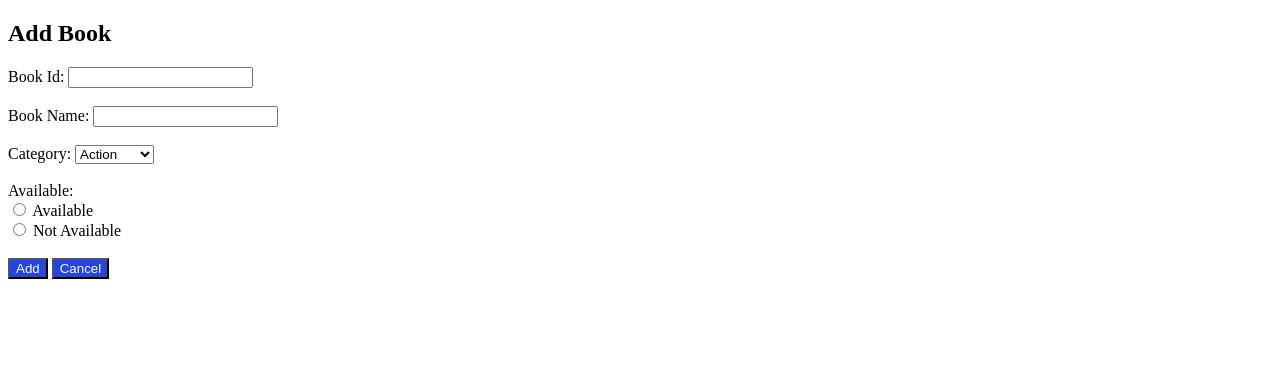
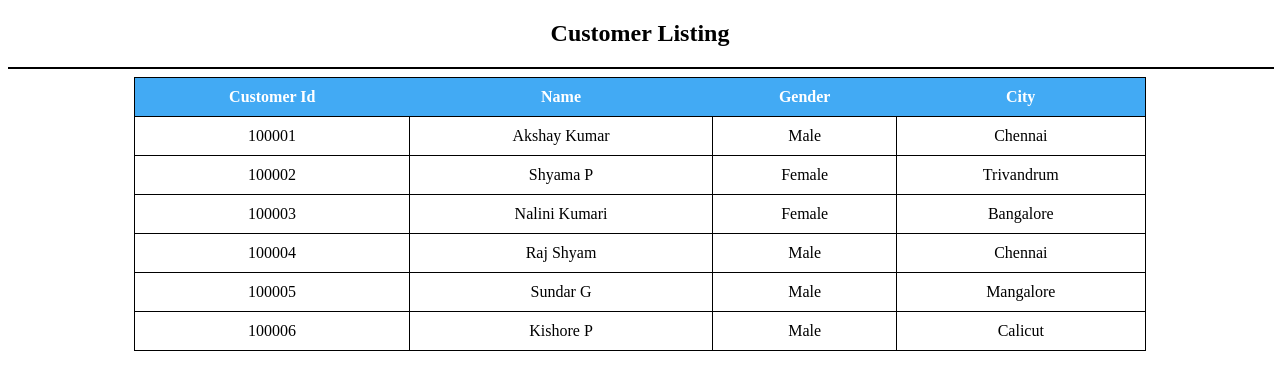
Before and after one commit to subhangamdey/hello2, a plain HTML site: page index.html in a window 1280 px wide. Drawn offline with Linux system fonts and the light colour scheme.

Commit message:
UI Question 5

```diff
--- a/index.html
+++ b/index.html
@@ -3,45 +3,94 @@
 <head>
     <meta charset="UTF-8">
     <meta name="viewport" content="width=device-width, initial-scale=1.0">
-    <title>Add Book Form</title>
+    <title>Customer Listing</title>
+    <style>
+        /* Styling for the table */
+        #custList {
+            width: 80%;
+            border: 1px solid black;
+            border-collapse: collapse;
+            margin: 0 auto; /* Align center */
+        }
+
+        /* Table header background color */
+        #custList th {
+            background-color: #42aaf4;
+            color: white;
+            padding: 10px;
+        }
+
+        /* Table data styling */
+        #custList td {
+            border: 1px solid black;
+            padding: 10px;
+            text-align: center;
+        }
+
+        /* Line after heading */
+        hr {
+            width: 100%;
+            border: 1px solid black;
+        }
+    </style>
 </head>
 <body>
 
-    <!-- Form header -->
-    <h2>Add Book</h2>
+    <!-- Page header -->
+    <h2 style="text-align: center;">Customer Listing</h2>
 
-    <!-- Add Book form -->
-    <form name="addBook">
+    <!-- Horizontal line -->
+    <hr>
 
-        <!-- Book Id input -->
-        <label for="bookId">Book Id:</label>
-        <input type="text" id="bookId" name="bookId"><br><br>
-
-        <!-- Book Name input -->
-        <label for="bookName">Book Name:</label>
-        <input type="text" id="bookName" name="bookName"><br><br>
-
-        <!-- Category drop down -->
-        <label for="category">Category:</label>
-        <select id="category" name="category">
-            <option value="Action">Action</option>
-            <option value="Drama">Drama</option>
-            <option value="Comedy">Comedy</option>
-            <option value="Childrens">Childrens</option>
-        </select><br><br>
-
-        <!-- Availability radio buttons -->
-        <label>Available:</label><br>
-        <input type="radio" id="available" name="availability" value="Available">
-        <label for="available">Available</label><br>
-        <input type="radio" id="notAvailable" name="availability" value="Not Available">
-        <label for="notAvailable">Not Available</label><br><br>
-
-        <!-- Add and Cancel buttons with inline CSS for background color -->
-        <button type="submit" name="add" style="background-color: #2345E4; color: white;">Add</button>
-        <button type="reset" name="cancel" style="background-color: #2345E4; color: white;">Cancel</button>
-
-    </form>
+    <!-- Customer List table -->
+    <table id="custList">
+        <thead>
+            <tr>
+                <th>Customer Id</th>
+                <th>Name</th>
+                <th>Gender</th>
+                <th>City</th>
+            </tr>
+        </thead>
+        <tbody>
+            <tr>
+                <td>100001</td>
+                <td>Akshay Kumar</td>
+                <td>Male</td>
+                <td>Chennai</td>
+            </tr>
+            <tr>
+                <td>100002</td>
+                <td>Shyama P</td>
+                <td>Female</td>
+                <td>Trivandrum</td>
+            </tr>
+            <tr>
+                <td>100003</td>
+                <td>Nalini Kumari</td>
+                <td>Female</td>
+                <td>Bangalore</td>
+            </tr>
+            <tr>
+                <td>100004</td>
+                <td>Raj Shyam</td>
+                <td>Male</td>
+                <td>Chennai</td>
+            </tr>
+            <tr>
+                <td>100005</td>
+                <td>Sundar G</td>
+                <td>Male</td>
+                <td>Mangalore</td>
+            </tr>
+            <tr>
+                <td>100006</td>
+                <td>Kishore P</td>
+                <td>Male</td>
+                <td>Calicut</td>
+            </tr>
+        </tbody>
+    </table>
 
 </body>
 </html>
```
